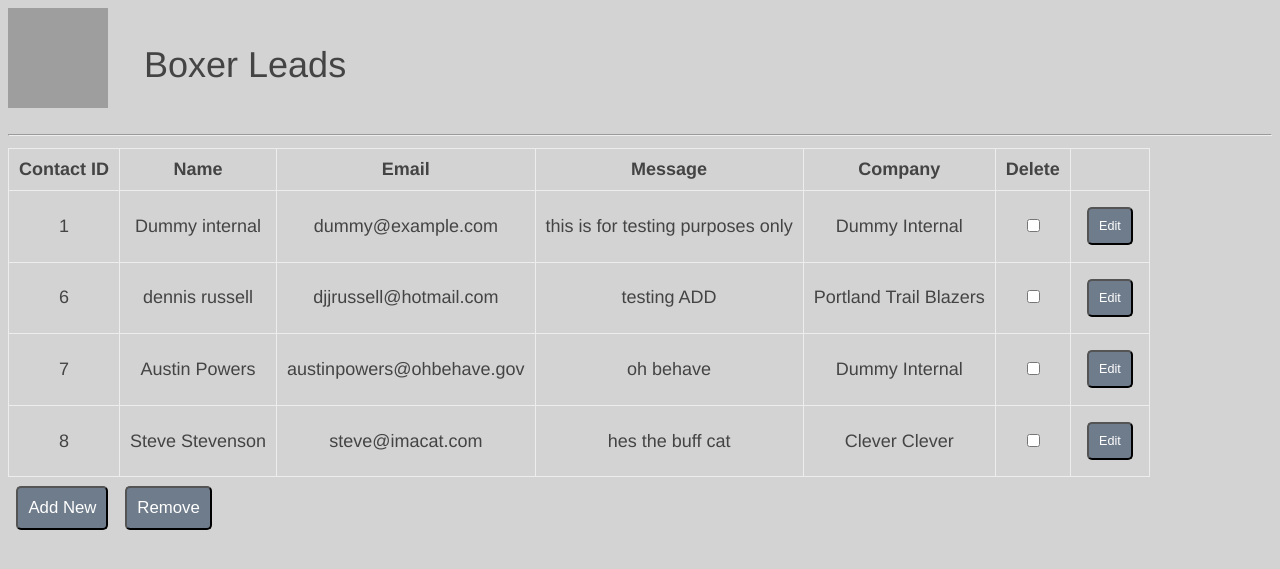
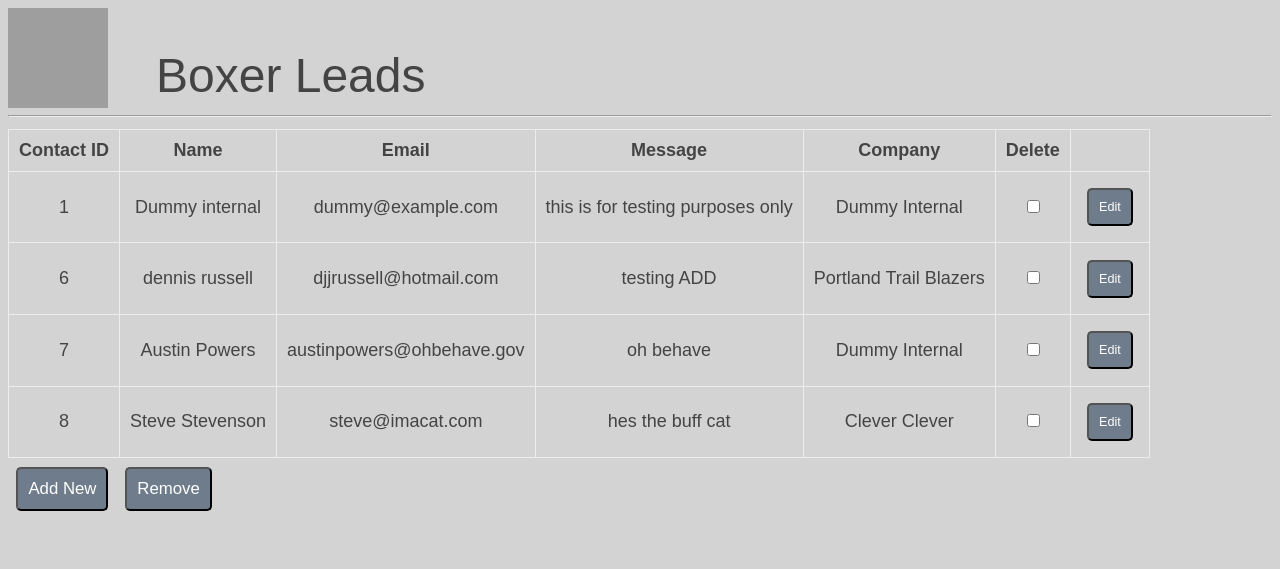
Before and after one commit to djjrussell/django-react-lead-sheet, a Django app: page / in a window 1280 px wide. Shown: the top 569 px of the page. Run offline with Django 3.2, Linux system fonts and the light colour scheme; data comes from the database, SQL or seed files in the repository; both versions use the stored data as it was after the commit; some libraries are stand-ins or nearby versions; grey boxes are pictures that could not be loaded.

Commit message:
css updated

```diff
--- a/frontend/static/styles/main.css
+++ b/frontend/static/styles/main.css
@@ -3,7 +3,7 @@ body {
     color: #444444;
     font-weight: 200;
     font-size: 1.5em;
-    font-family: "Helvetica Neue", Helvetica, Arial, sans-serif;
+    font-family: Arial, Helvetica, sans-serif;
 }
 
 label {
@@ -24,11 +24,18 @@ button {
     border-radius: 5px;
 }
 
+button:hover {
+    cursor: pointer;
+    border: 2px solid white;
+}
+
 h1 {
+    font-size: 2em;
     display: inline-block;
-    font-weight: 100;
+    font-weight: 300;
     text-align: center;
-    margin: 1em;
+    margin-left: 1em;
+    margin-bottom: 0;
 }
 
 #dialog {
```
Also changed, not shown: db.sqlite3.
